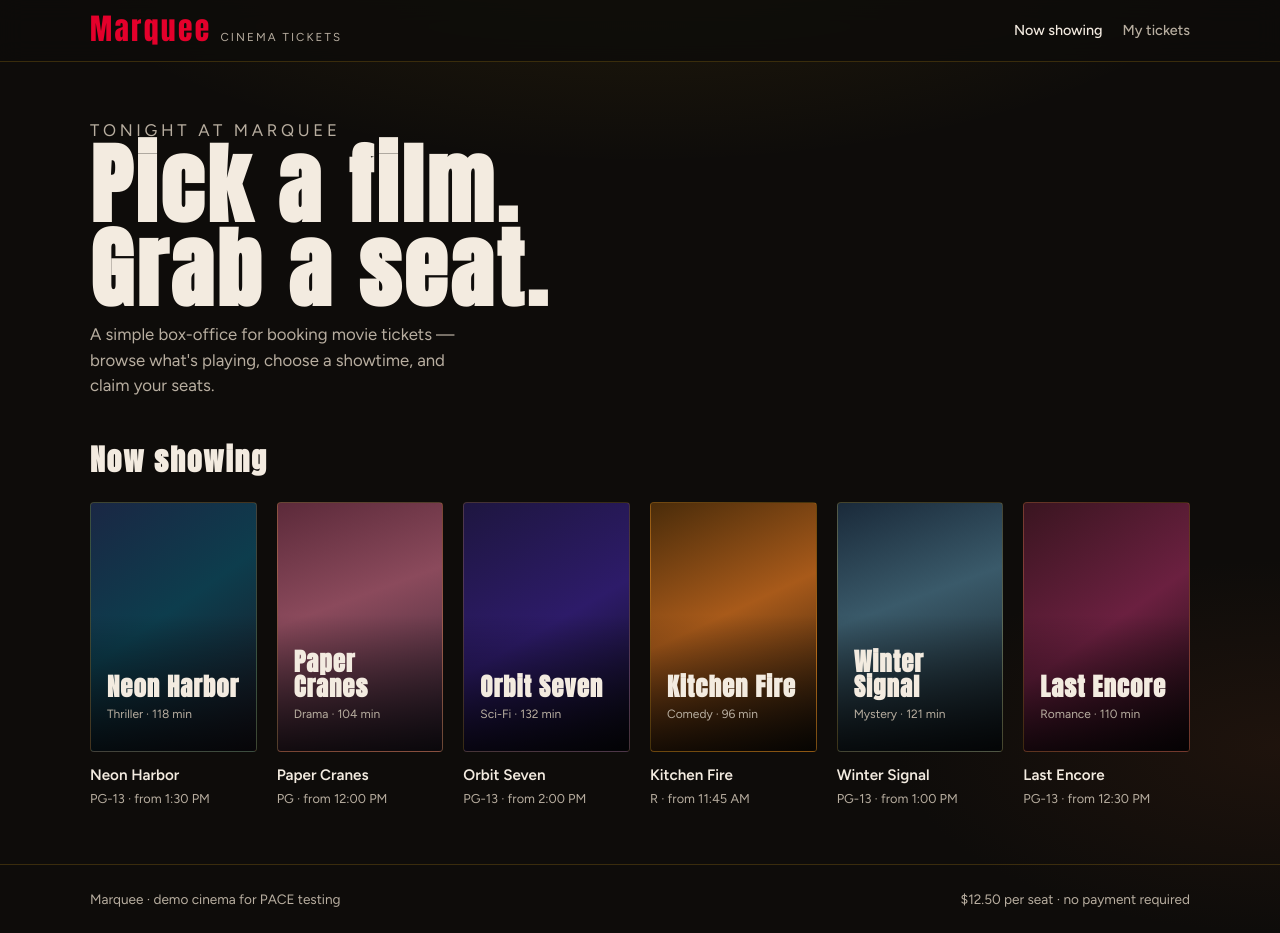
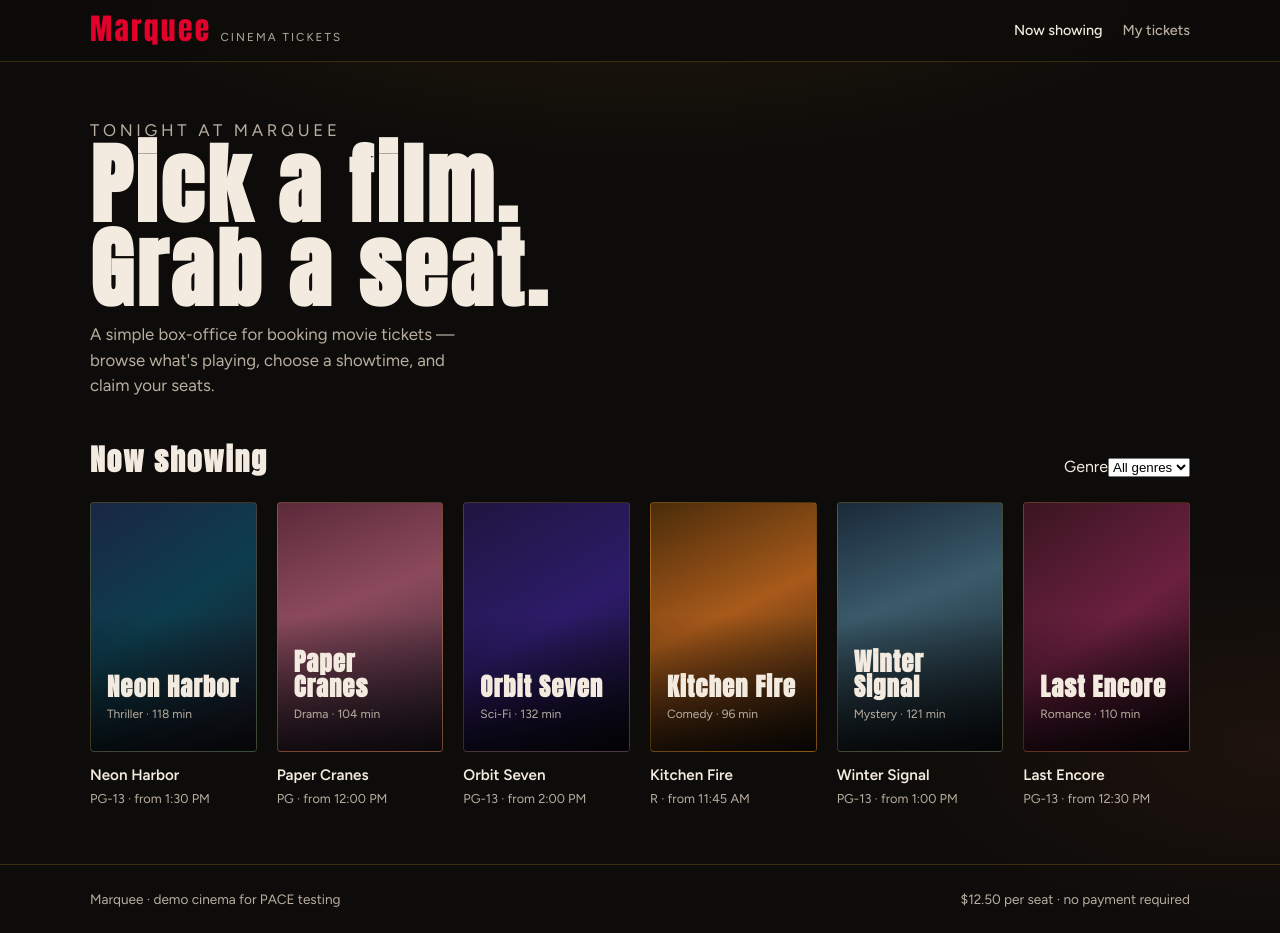
Before and after one commit to pranathir06/marquee-tickets, a React (Vite) app: page / in a window 1280 px wide. Built offline with nearby package versions, Linux system fonts and the light colour scheme.

Commit message:
chore: update src/pages/HomePage.tsx

```diff
--- a/src/pages/HomePage.tsx
+++ b/src/pages/HomePage.tsx
@@ -31,10 +31,27 @@ export default function HomePage() {
 
       <div className="section-head">
         <h2>Now showing</h2>
+        <div className="genre-filter">
+          <label htmlFor="genre-filter" className="genre-filter-label">
+            Genre
+          </label>
+          <select
+            id="genre-filter"
+            name="genre"
+            value={selectedGenre}
+            onChange={(event) => setSelectedGenre(event.target.value)}
+          >
+            {genres.map((genre) => (
+              <option key={genre} value={genre}>
+                {genre}
+              </option>
+            ))}
+          </select>
+        </div>
       </div>
 
       <div className="movie-grid">
-        {MOVIES.map((movie) => (
+        {visibleMovies.map((movie) => (
           <Link key={movie.id} to={`/movie/${movie.id}`} className="movie-card">
             <div
               className="poster"
```
